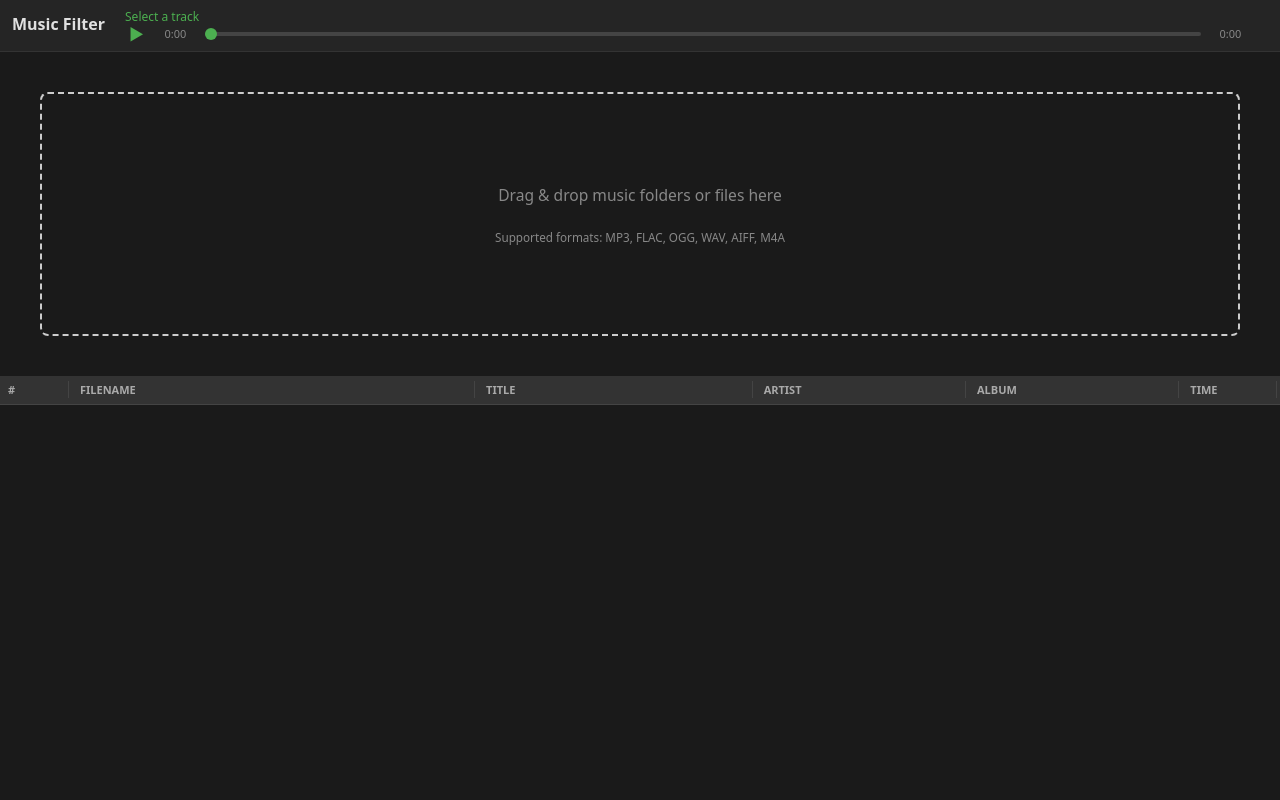
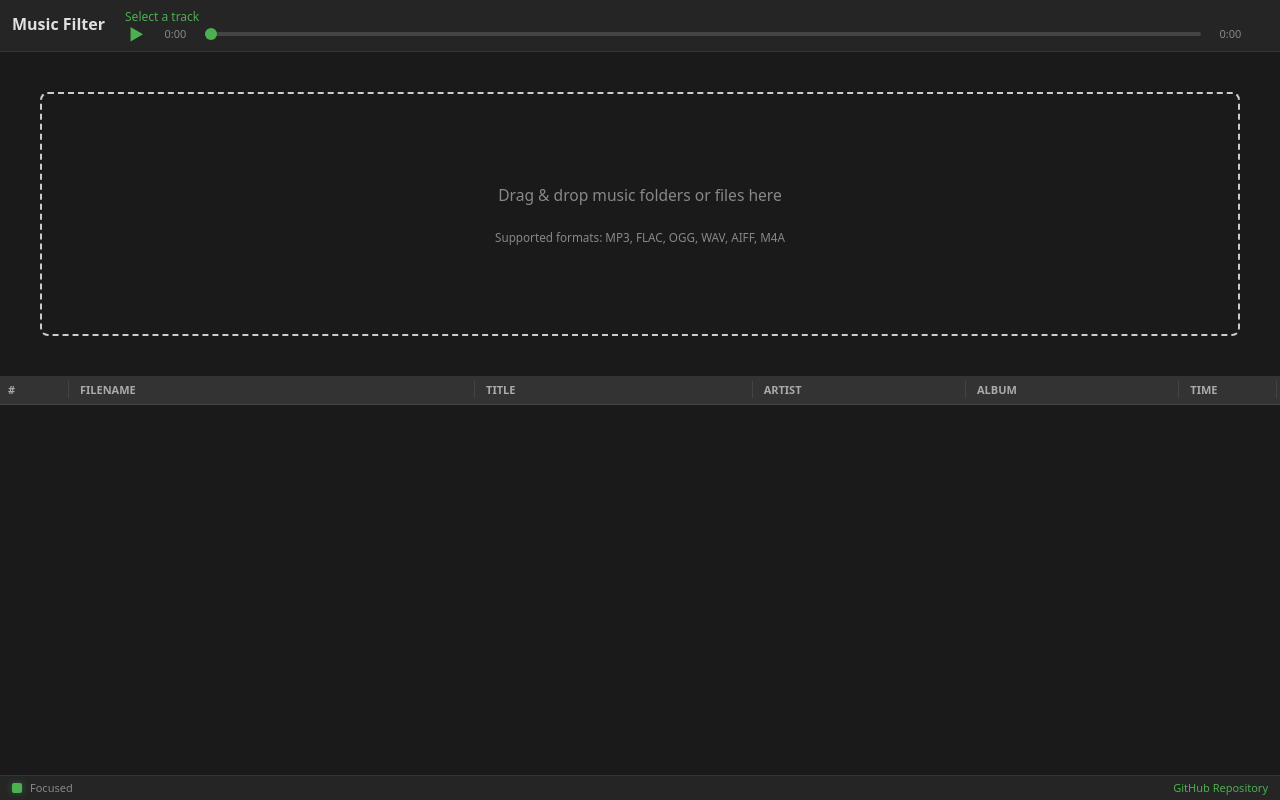
Before and after one commit to stopsopa/musicfilter, a React (Vite) app in the folder electron/: page / in a window 1280 px wide. Built offline with nearby package versions, Linux system fonts and the light colour scheme.

Commit message:
feat: link to homepage & focus status indicator

```diff
--- a/electron/dist-electron/main/main.js
+++ b/electron/dist-electron/main/main.js
@@ -1,4 +1,4 @@
-import { app, BrowserWindow, ipcMain } from "electron";
+import { app, BrowserWindow, ipcMain, shell } from "electron";
 import path from "path";
 import fs from "fs";
 import { fileURLToPath } from 'url';
@@ -137,6 +137,9 @@ app.whenReady().then(() => {
             return { success: false, error: String(error) };
         }
     });
+    ipcMain.on('open-external', (_event, url) => {
+        shell.openExternal(url);
+    });
     createWindow();
     app.on("activate", () => {
         if (BrowserWindow.getAllWindows().length === 0) {
--- a/electron/dist-electron/preload/preload.js
+++ b/electron/dist-electron/preload/preload.js
@@ -18,5 +18,6 @@ electron_1.contextBridge.exposeInMainWorld('electronAPI', {
     getMetadata: (path) => electron_1.ipcRenderer.invoke('get-metadata', path),
     readFileBuffer: (path) => electron_1.ipcRenderer.invoke('read-file-buffer', path),
     softDeleteFile: (path) => electron_1.ipcRenderer.invoke('soft-delete-file', path),
-    restoreFile: (path) => electron_1.ipcRenderer.invoke('restore-file', path)
+    restoreFile: (path) => electron_1.ipcRenderer.invoke('restore-file', path),
+    openExternal: (url) => electron_1.ipcRenderer.send('open-external', url)
 });
--- a/electron/src/main/main.ts
+++ b/electron/src/main/main.ts
@@ -1,5 +1,5 @@
 
-import { app, BrowserWindow, ipcMain } from "electron";
+import { app, BrowserWindow, ipcMain, shell } from "electron";
 import path from "path";
 import fs from "fs";
 import { fileURLToPath } from 'url';
@@ -146,6 +146,10 @@ app.whenReady().then(() => {
     }
   });
 
+  ipcMain.on('open-external', (_event, url: string) => {
+    shell.openExternal(url);
+  });
+
   createWindow();
 
   app.on("activate", () => {
--- a/electron/src/preload/preload.ts
+++ b/electron/src/preload/preload.ts
@@ -18,5 +18,6 @@ contextBridge.exposeInMainWorld('electronAPI', {
   getMetadata: (path: string) => ipcRenderer.invoke('get-metadata', path),
   readFileBuffer: (path: string) => ipcRenderer.invoke('read-file-buffer', path),
   softDeleteFile: (path: string) => ipcRenderer.invoke('soft-delete-file', path),
-  restoreFile: (path: string) => ipcRenderer.invoke('restore-file', path)
+  restoreFile: (path: string) => ipcRenderer.invoke('restore-file', path),
+  openExternal: (url: string) => ipcRenderer.send('open-external', url)
 });
--- a/electron/src/renderer/App.css
+++ b/electron/src/renderer/App.css
@@ -238,3 +238,49 @@ body {
     0% { opacity: 1; transform: translateY(-50%) scale(1); }
     100% { opacity: 0; transform: translateY(-50%) scale(1.2); }
 }
+
+/* Footer */
+.footer {
+    background-color: #252525;
+    border-top: 1px solid #333;
+    padding: 4px 12px;
+    display: flex;
+    justify-content: space-between;
+    align-items: center;
+    font-size: 11px;
+    color: #888;
+    flex-shrink: 0;
+}
+
+.footer-left {
+    display: flex;
+    align-items: center;
+    gap: 8px;
+}
+
+.focus-indicator {
+    width: 10px;
+    height: 10px;
+    border-radius: 2px;
+    transition: background-color 0.2s;
+}
+
+.focus-indicator.focused {
+    background-color: #4caf50;
+    box-shadow: 0 0 8px rgba(76, 175, 80, 0.4);
+}
+
+.focus-indicator.blurred {
+    background-color: #444;
+}
+
+.repo-link {
+    color: #4caf50;
+    text-decoration: none;
+    transition: color 0.2s;
+}
+
+.repo-link:hover {
+    color: #66bb6a;
+    text-decoration: underline;
+}
--- a/electron/src/renderer/App.tsx
+++ b/electron/src/renderer/App.tsx
@@ -12,6 +12,7 @@ function App() {
   const [duration, setDuration] = useState(0);
   const [isTranscoding, setIsTranscoding] = useState(false);
   const [isPlaying, setIsPlaying] = useState(false);
+  const [isFocused, setIsFocused] = useState(true);
   const [seekingFeedback, setSeekingFeedback] = useState<'forward' | 'backward' | null>(null);
   const [columnWidths, setColumnWidths] = useState<number[]>([40, 300, 200, 150, 150, 60]);
   const resizingColumn = useRef<{ index: number; startX: number; startWidth: number } | null>(null);
@@ -77,10 +78,17 @@ function App() {
     // Register on document for maximum coverage, capture: true to win over native sliders
     document.addEventListener('keydown', handleKeyDownGlobal, true);
 
+    const handleFocus = () => setIsFocused(true);
+    const handleBlur = () => setIsFocused(false);
+    window.addEventListener('focus', handleFocus);
+    window.addEventListener('blur', handleBlur);
+
     return () => {
       window.removeEventListener('dragover', preventDefault);
       window.removeEventListener('drop', preventDefault);
       document.removeEventListener('keydown', handleKeyDownGlobal, true);
+      window.removeEventListener('focus', handleFocus);
+      window.removeEventListener('blur', handleBlur);
     };
   }, [files, selectedIndex, isPlaying]); // Depend on state to ensure fresh closure
 
@@ -389,6 +397,25 @@ function App() {
             </tbody>
         </table>
       </div>
+
+      <footer className="footer">
+          <div className="footer-left">
+              <div className={`focus-indicator ${isFocused ? 'focused' : 'blurred'}`} />
+              <span className="focus-text">{isFocused ? 'Focused' : 'Background'}</span>
+          </div>
+          <div className="footer-right">
+              <a
+                href="#"
+                onClick={(e) => {
+                    e.preventDefault();
+                    window.electronAPI.openExternal('https://github.com/stopsopa/musicfilter');
+                }}
+                className="repo-link"
+              >
+                  GitHub Repository
+              </a>
+          </div>
+      </footer>
     </div>
   );
 }
--- a/electron/src/renderer/vite-env.d.ts
+++ b/electron/src/renderer/vite-env.d.ts
@@ -7,6 +7,7 @@ interface ElectronAPI {
   readFileBuffer: (path: string) => Promise<ArrayBuffer | null>;
   softDeleteFile: (path: string) => Promise<{ success: boolean; newPath?: string; error?: string }>;
   restoreFile: (path: string) => Promise<{ success: boolean; newPath?: string; error?: string }>;
+  openExternal: (url: string) => void;
 }
 
 interface Window {
```
